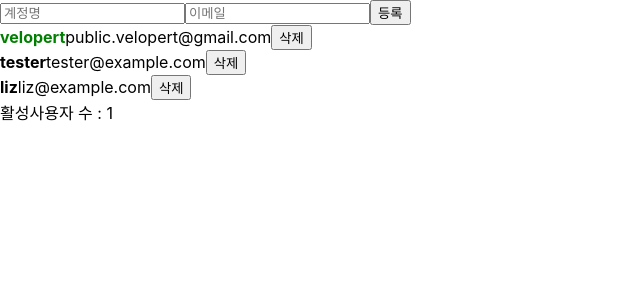
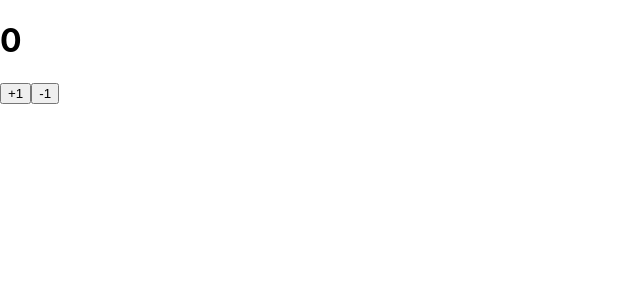
Before and after one commit to design-view/react, a React (Create React App) app: page / in a window 1280 px wide. Shown: the top 300 px of the page, without its empty margins (0-640 px from the left). Built offline with nearby package versions, Linux system fonts and the light colour scheme.

Commit message:
useReducer Counter2

```diff
--- /dev/null
+++ b/src/Counter2.js
@@ -0,0 +1,38 @@
+//react에서 useState라는 함수를 불러오기
+import React, { useReducer } from 'react';
+
+function reducer(state, action){
+    switch (action.type) {
+        case 'INCREMENT':
+            return state + 1;
+        case 'DECREMENT':
+            return state - 1;
+        default:
+            //에러발생 콘솔에서확인가능
+            throw new Error('Unhandled action');
+    }
+}
+
+function Counter2() {
+
+    const [number, dispatch] = useReducer(reducer, 0);
+    const onIncrease = () => {
+        dispatch({
+            type:'INCREMENT'
+        })
+    }
+    const onDecrease = () => {
+       dispatch({
+           type:'DECREMENT'
+       })
+    }
+    return (
+        <div>
+            <h1>{number}</h1>
+            <button onClick={onIncrease}>+1</button>
+            <button onClick={onDecrease}>-1</button>
+        </div>
+    )
+}
+
+export default Counter2;
--- a/src/index.js
+++ b/src/index.js
@@ -1,14 +1,14 @@
 import React from 'react';
 import ReactDOM from 'react-dom';
 import './index.css';
-import App from './App';
+import Counter2 from './Counter2';
 import reportWebVitals from './reportWebVitals';
 
 //페이지에서 아이디가 root인 것을 찾아서 app을 거기에 넣겠다.
 //public폴더안에 index.html안에 아이디가 root인 요소가 있음
 ReactDOM.render(
   <React.StrictMode>
-    <App />
+    <Counter2 />
   </React.StrictMode>,
   document.getElementById('root')
 );
```
